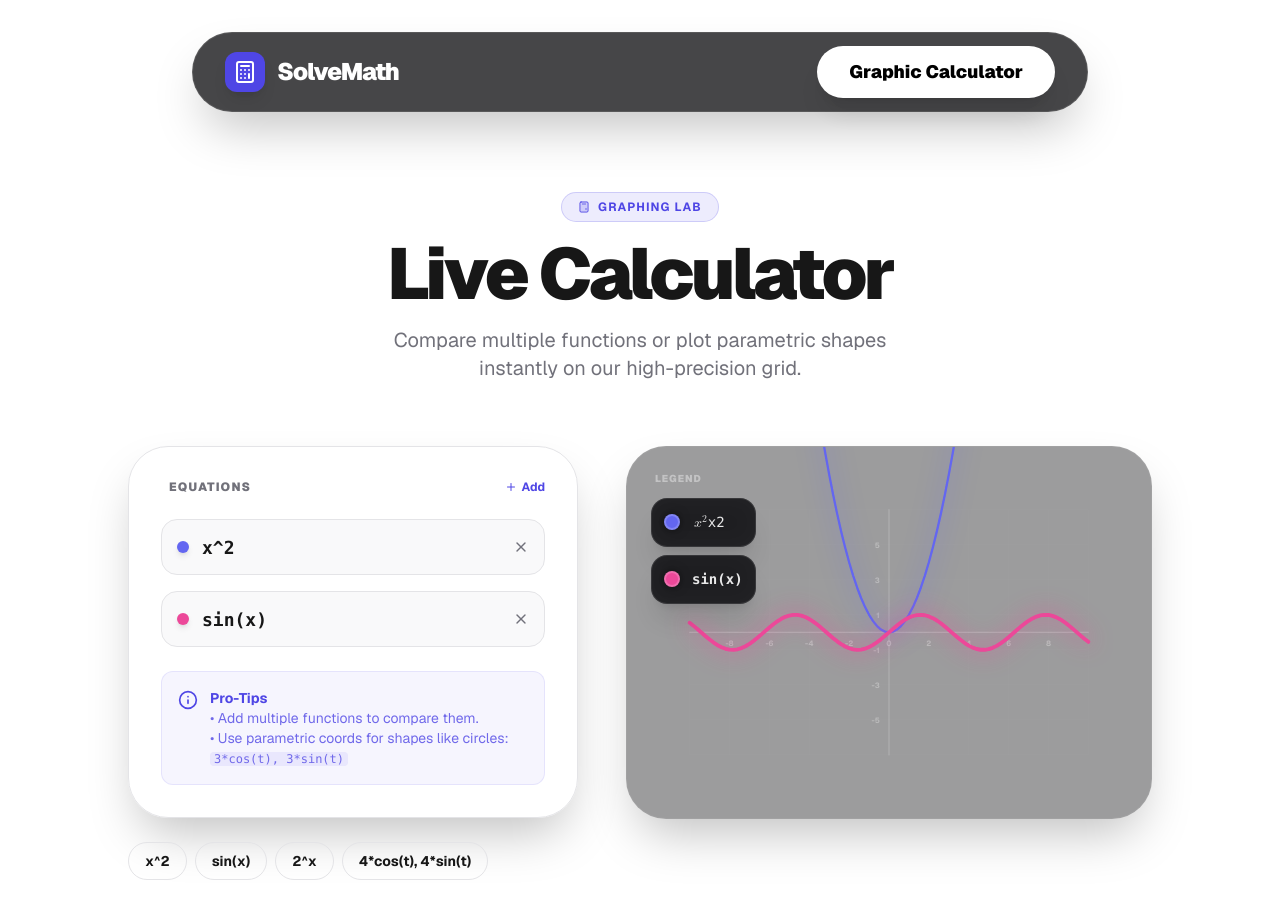
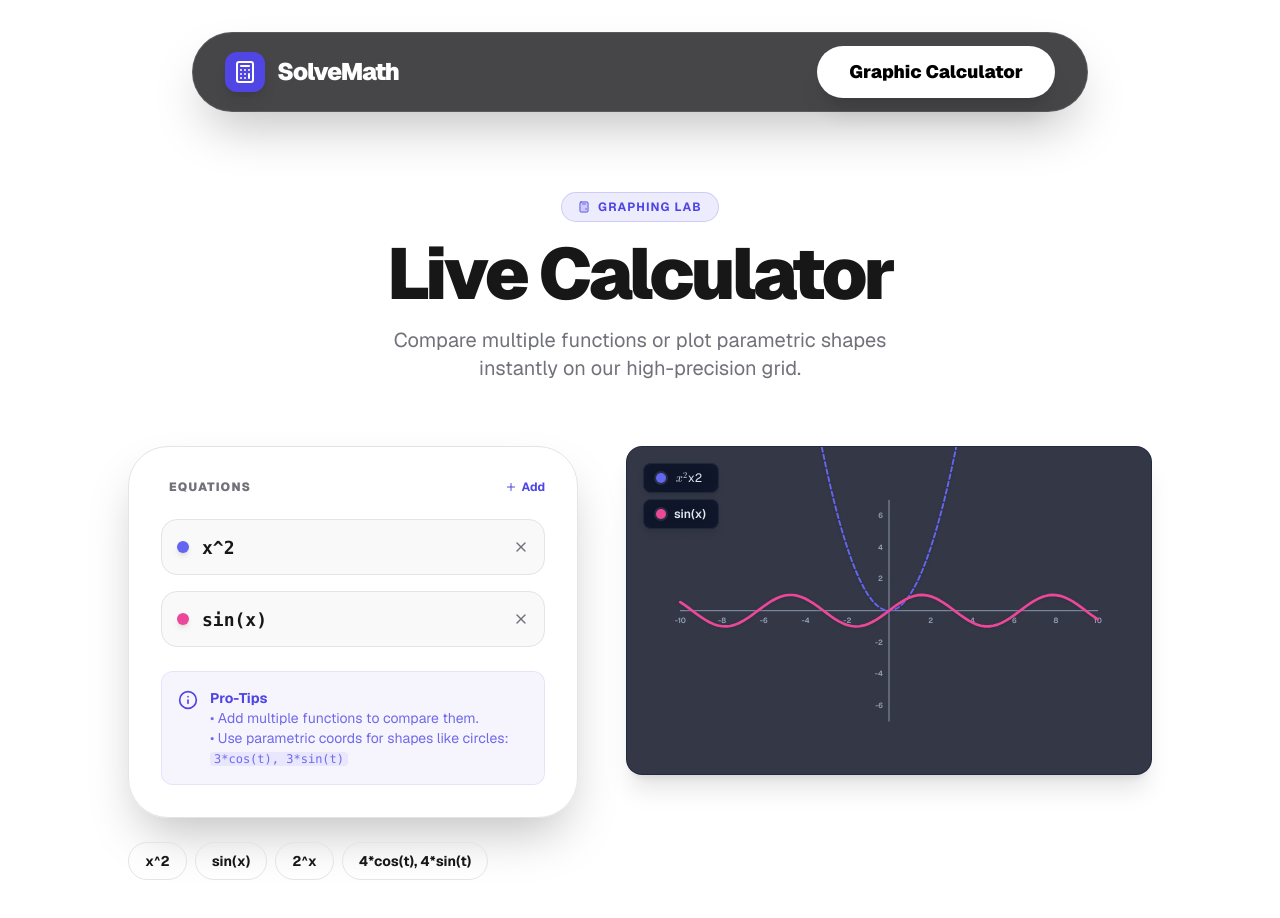
Before and after one commit to DenysHandziichuk/SolveMath, a Next.js app: page /calculator in a window 1280 px wide. Shown: the top 918 px of the page. Built offline with nearby package versions, Linux system fonts and the light colour scheme.

Commit message:
feat(graph): enhance 2D coordinate graph with asymptotes, holes, and theme styling

```diff
--- a/components/MathGraph.tsx
+++ b/components/MathGraph.tsx
@@ -1,6 +1,5 @@
 "use client";
 
-import { motion } from "framer-motion";
 import { MathRenderer } from "./MathRenderer";
 import { compile } from "mathjs";
 import { useMemo } from "react";
@@ -17,24 +16,47 @@ interface GraphFunction {
   equation?: string;
 }
 
+interface Asymptote {
+  type: "vertical" | "horizontal" | "oblique";
+  value: number | string;
+  label?: string;
+}
+
+interface Hole {
+  x: number;
+  y: number;
+}
+
 interface MathGraphProps {
   functions?: GraphFunction[];
-  // Maintain backward compatibility for single point set
   points?: Point[];
   properties?: { name: string; value: string }[];
   bounds?: { minX: number; maxX: number; minY: number; maxY: number };
+  asymptotes?: Asymptote[];
+  holes?: Hole[];
+  isRadian?: boolean;
   color?: string;
   equation?: string;
 }
 
-export function MathGraph({ functions, points, properties, bounds, color = "#6366f1", equation }: MathGraphProps) {
-  // Configuration
-  const width = 600;
-  const height = 400;
-  const padding = 40;
+export function MathGraph({
+  functions,
+  points,
+  properties,
+  bounds,
+  asymptotes = [],
+  holes = [],
+  isRadian = false,
+  color = "#3b82f6",
+  equation,
+}: MathGraphProps) {
+  // Coordinate Canvas Dimensions (16:10 or 16:9 ratio)
+  const width = 640;
+  const height = 380;
+  const padding = 44;
 
-  const minX = bounds?.minX ?? -10;
-  const maxX = bounds?.maxX ?? 10;
+  const minX = bounds?.minX ?? (isRadian ? -0.5 : -10);
+  const maxX = bounds?.maxX ?? (isRadian ? 2 * Math.PI + 0.5 : 10);
   const minY = bounds?.minY ?? -7;
   const maxY = bounds?.maxY ?? 7;
 
@@ -42,20 +64,21 @@ export function MathGraph({ functions, points, properties, bounds, color = "#636
   const displayFunctions = useMemo(() => {
     const rawFunctions: GraphFunction[] = functions || (points ? [{ points, color, equation }] : []);
 
-    return rawFunctions.map(fn => {
+    return rawFunctions.map((fn) => {
       if (fn.mathjs) {
         const generatedPoints: Point[] = [];
         try {
           if (fn.mathjs.includes(",")) {
-             // Parametric
-             const [xEq, yEq] = fn.mathjs.split(",").map(s => s.trim());
+            // Parametric mode: "x(t), y(t)"
+            const [xEq, yEq] = fn.mathjs.split(",").map((s) => s.trim());
             const cx = compile(xEq);
             const cy = compile(yEq);
-             for (let t = 0; t <= 2 * Math.PI + 0.1; t += 0.1) {
+            const step = (2 * Math.PI) / 120;
+            for (let t = 0; t <= 2 * Math.PI + 0.05; t += step) {
               try {
                 const x = cx.evaluate({ t, x: t });
                 const y = cy.evaluate({ t, x: t });
-                 if (typeof x === 'number' && typeof y === 'number' && isFinite(x) && isFinite(y)) {
+                if (typeof x === "number" && typeof y === "number" && isFinite(x) && isFinite(y)) {
                   generatedPoints.push({ x, y });
                 }
               } catch {}
@@ -63,17 +86,18 @@ export function MathGraph({ functions, points, properties, bounds, color = "#636
           } else {
             // Standard y = f(x)
             const cy = compile(fn.mathjs);
-             const step = (maxX - minX) / 150; // Use reasonable number of points
+            const totalSteps = 240;
+            const step = (maxX - minX) / totalSteps;
             for (let x = minX; x <= maxX; x += step) {
               try {
-                 const y = cy.evaluate({ x });
-                 if (typeof y === 'number' && isFinite(y)) {
+                const y = cy.evaluate({ x, pi: Math.PI, e: Math.E });
+                if (typeof y === "number" && isFinite(y) && !isNaN(y)) {
                   generatedPoints.push({ x, y });
                 }
               } catch {}
             }
           }
-          return { ...fn, points: generatedPoints.length > 0 ? generatedPoints : (fn.points || []) };
+          return { ...fn, points: generatedPoints.length > 0 ? generatedPoints : fn.points || [] };
         } catch {
           return { ...fn, points: fn.points || [] };
         }
@@ -81,8 +105,6 @@ export function MathGraph({ functions, points, properties, bounds, color = "#636
       return { ...fn, points: fn.points || [] };
     });
   }, [functions, points, color, equation, minX, maxX]);
-
-  if (displayFunctions.length === 0) return null;
 
   // Scaling functions mapping logical units to SVG pixels
   const scaleX = (x: number) => {
@@ -92,168 +114,285 @@ export function MathGraph({ functions, points, properties, bounds, color = "#636
     return height - (padding + ((y - minY) / (maxY - minY)) * (height - 2 * padding));
   };
 
-  // Generate Grid Lines
-  const xGridStep = Math.ceil((maxX - minX) / 15) || 1;
-  const yGridStep = Math.ceil((maxY - minY) / 10) || 1;
+  // Generate Grid Lines and Ticks
+  const xTicks = useMemo(() => {
+    if (isRadian) {
+      return [
+        { val: 0, label: "0" },
+        { val: Math.PI / 2, label: "π/2" },
+        { val: Math.PI, label: "π" },
+        { val: (3 * Math.PI) / 2, label: "3π/2" },
+        { val: 2 * Math.PI, label: "2π" },
+      ].filter((t) => t.val >= minX && t.val <= maxX);
+    }
+    const xStep = Math.ceil((maxX - minX) / 12) || 1;
+    const ticks = [];
+    for (let x = Math.ceil(minX / xStep) * xStep; x <= maxX; x += xStep) {
+      if (x !== 0 && x >= minX && x <= maxX) {
+        ticks.push({ val: x, label: String(Math.round(x * 10) / 10) });
+      }
+    }
+    return ticks;
+  }, [isRadian, minX, maxX]);
 
-  const xGrid = Array.from({ length: Math.floor((maxX - minX) / xGridStep) + 1 }, (_, i) => minX + i * xGridStep);
-  const yGrid = Array.from({ length: Math.floor((maxY - minY) / yGridStep) + 1 }, (_, i) => minY + i * yGridStep);
+  const yTicks = useMemo(() => {
+    const yStep = Math.ceil((maxY - minY) / 8) || 1;
+    const ticks = [];
+    for (let y = Math.ceil(minY / yStep) * yStep; y <= maxY; y += yStep) {
+      if (y !== 0 && y >= minY && y <= maxY) {
+        ticks.push({ val: y, label: String(Math.round(y * 10) / 10) });
+      }
+    }
+    return ticks;
+  }, [minY, maxY]);
 
-  // Axis Ticks (skip edges to avoid overlap)
-  const xTicks = xGrid.filter(t => t !== minX && t !== maxX);
-  const yTicks = yGrid.filter(t => t !== minY && t !== maxY && t !== 0);
+  if (displayFunctions.length === 0 && asymptotes.length === 0) return null;
+
 
   return (
-    <div className="relative flex flex-col items-center justify-center p-4 lg:p-8 bg-zinc-950/40 rounded-[2.5rem] border border-white/5 w-full max-w-3xl shadow-2xl backdrop-blur-xl group overflow-hidden">
-      {/* Desmos-style Equation Card(s) */}
-      <div className="absolute top-6 left-6 z-20 flex flex-col gap-2">
-        {displayFunctions.length > 1 && (
-          <div className="text-[10px] font-black uppercase tracking-widest text-white/40 mb-1 ml-1">Legend</div>
+    <div className="relative flex flex-col items-center justify-center p-3 sm:p-5 bg-slate-950/80 rounded-2xl border border-slate-800/80 w-full max-w-3xl shadow-xl backdrop-blur-md group overflow-hidden">
+      {/* Legend & Equation Badges */}
+      <div className="absolute top-4 left-4 z-20 flex flex-col gap-1.5 max-w-[70%] pointer-events-none">
+        {displayFunctions.map(
+          (fn, idx) =>
+            fn.equation && (
+              <div
+                key={idx}
+                className="flex items-center gap-2 bg-slate-900/90 border border-slate-800 px-3 py-1.5 rounded-lg shadow-md backdrop-blur-sm"
+              >
+                <div
+                  style={{ backgroundColor: fn.color || color }}
+                  className="h-2.5 w-2.5 rounded-full ring-2 ring-white/10"
+                />
+                <div className="text-xs font-semibold text-slate-200">
+                  <MathRenderer text={fn.equation} inline />
+                </div>
+              </div>
+            )
         )}
-        {displayFunctions.map((fn, idx) => fn.equation && (
-          <motion.div
-            key={idx}
-            initial={{ opacity: 0, x: -20 }}
-            animate={{ opacity: 1, x: 0 }}
-            transition={{ delay: idx * 0.2 }}
-            className="flex items-center gap-3 bg-zinc-900/90 border border-white/10 p-3 rounded-2xl shadow-xl backdrop-blur-md"
-          >
-            <div style={{ backgroundColor: fn.color || color }} className="h-4 w-4 rounded-full shadow-[0_0_10px_rgba(0,0,0,0.5)] border-2 border-white/20" />
-            <div className="text-sm font-black font-mono text-white/90">
-              <MathRenderer text={fn.equation} />
       </div>
-          </motion.div>
+
+      {/* Properties HUD */}
+      {properties && properties.length > 0 && (
+        <div className="absolute bottom-4 right-4 z-20 flex flex-col gap-1 bg-slate-900/90 border border-slate-800 p-2.5 rounded-xl shadow-md backdrop-blur-sm pointer-events-none">
+          <div className="grid grid-cols-2 gap-x-4 gap-y-1">
+            {properties.map((prop, idx) => (
+              <div key={idx} className="flex flex-col">
+                <span className="text-[9px] font-semibold text-slate-400 uppercase tracking-wider">
+                  <MathRenderer text={prop.name} inline />
+                </span>
+                <span className="text-xs font-bold text-slate-100">
+                  <MathRenderer text={prop.value} inline />
+                </span>
+              </div>
+
             ))}
           </div>
-
-      {properties && properties.length > 0 && (
-        <motion.div
-          initial={{ opacity: 0, y: 20 }}
-          animate={{ opacity: 1, y: 0 }}
-          transition={{ delay: 0.5 }}
-          className="absolute bottom-6 right-6 z-20 flex flex-col gap-3 bg-zinc-900/90 border border-white/10 p-4 rounded-2xl shadow-xl backdrop-blur-md"
-        >
-          <div className="text-[10px] font-black uppercase tracking-widest text-white/40 mb-1">Properties</div>
-          <div className="grid grid-cols-2 gap-x-6 gap-y-3">
-            {properties.map((prop, idx) => (
-              <div key={idx} className="flex flex-col">
-                <span className="text-[10px] font-bold text-white/50 uppercase">{prop.name}</span>
-                <span className="text-sm font-black font-mono text-white/90 mt-0.5">
-                  <MathRenderer text={prop.value} />
-                </span>
         </div>
-            ))}
-          </div>
-        </motion.div>
       )}
 
-      <svg
-        viewBox={`0 0 ${width} ${height}`}
-        className="w-full h-auto overflow-visible relative z-10"
-      >
-        {/* Minor Grid Lines */}
-        {xGrid.map(x => (
+      <svg viewBox={`0 0 ${width} ${height}`} className="w-full h-auto overflow-visible relative z-10">
+        {/* Subtle Background Grid */}
+        {xTicks.map((t) => (
           <line
-            key={`gx-${x}`}
-            x1={scaleX(x)} y1={padding} x2={scaleX(x)} y2={height - padding}
-            stroke="white" strokeWidth="0.5" strokeOpacity="0.05"
+            key={`grid-x-${t.val}`}
+            x1={scaleX(t.val)}
+            y1={padding}
+            x2={scaleX(t.val)}
+            y2={height - padding}
+            stroke="#334155"
+            strokeWidth="0.7"
+            strokeDasharray="2,3"
+            strokeOpacity="0.4"
           />
         ))}
-        {yGrid.map(y => (
+        {yTicks.map((t) => (
           <line
-            key={`gy-${y}`}
-            x1={padding} y1={scaleY(y)} x2={width - padding} y2={scaleY(y)}
-            stroke="white" strokeWidth="0.5" strokeOpacity="0.05"
+            key={`grid-y-${t.val}`}
+            x1={padding}
+            y1={scaleY(t.val)}
+            x2={width - padding}
+            y2={scaleY(t.val)}
+            stroke="#334155"
+            strokeWidth="0.7"
+            strokeDasharray="2,3"
+            strokeOpacity="0.4"
           />
         ))}
 
-        {/* Main Axes */}
+        {/* Coordinate Axes */}
         <line
-          x1={scaleX(minX)} y1={scaleY(0)} x2={scaleX(maxX)} y2={scaleY(0)}
-          stroke="white" strokeWidth="1.5" strokeOpacity="0.2" strokeLinecap="round"
+          x1={scaleX(minX)}
+          y1={scaleY(0)}
+          x2={scaleX(maxX)}
+          y2={scaleY(0)}
+          stroke="#94a3b8"
+          strokeWidth="1.2"
+          strokeLinecap="round"
         />
         <line
-          x1={scaleX(0)} y1={scaleY(minY)} x2={scaleX(0)} y2={scaleY(maxY)}
-          stroke="white" strokeWidth="1.5" strokeOpacity="0.2" strokeLinecap="round"
+          x1={scaleX(0)}
+          y1={scaleY(minY)}
+          x2={scaleX(0)}
+          y2={scaleY(maxY)}
+          stroke="#94a3b8"
+          strokeWidth="1.2"
+          strokeLinecap="round"
         />
 
-        {/* Axis Labels */}
-        {xTicks.map(tick => (
+        {/* Axis Ticks and Numeric Labels */}
+        {xTicks.map((t) => (
           <text
-            key={`xt-${tick}`}
-            x={scaleX(tick)} y={scaleY(0) + 18}
-            fontSize="10" fill="white" fillOpacity="0.3" textAnchor="middle" fontWeight="bold"
+            key={`xt-${t.val}`}
+            x={scaleX(t.val)}
+            y={Math.min(height - 12, Math.max(20, scaleY(0) + 16))}
+            fontSize="10"
+            fill="#94a3b8"
+            textAnchor="middle"
+            fontWeight="600"
+            fontFamily="inherit"
           >
-            {Math.round(tick * 100) / 100}
+            {t.label}
           </text>
         ))}
-        {yTicks.map(tick => (
+        {yTicks.map((t) => (
           <text
-            key={`yt-${tick}`}
-            x={scaleX(0) - 12} y={scaleY(tick) + 4}
-            fontSize="10" fill="white" fillOpacity="0.3" textAnchor="end" fontWeight="bold"
+            key={`yt-${t.val}`}
+            x={Math.max(16, scaleX(0) - 8)}
+            y={scaleY(t.val) + 3}
+            fontSize="10"
+            fill="#94a3b8"
+            textAnchor="end"
+            fontWeight="600"
+            fontFamily="inherit"
           >
-            {Math.round(tick * 100) / 100}
+            {t.label}
           </text>
         ))}
 
-        {/* The Function Paths */}
+        {/* Asymptotes (Dashed Lines) */}
+        {asymptotes.map((asymp, idx) => {
+          const numVal = typeof asymp.value === "number" ? asymp.value : parseFloat(asymp.value);
+          if (isNaN(numVal)) return null;
+
+          if (asymp.type === "vertical") {
+            const sx = scaleX(numVal);
+            return (
+              <g key={`asymp-v-${idx}`}>
+                <line
+                  x1={sx}
+                  y1={padding}
+                  x2={sx}
+                  y2={height - padding}
+                  stroke="#ef4444"
+                  strokeWidth="1.5"
+                  strokeDasharray="6,4"
+                  strokeOpacity="0.8"
+                />
+                {asymp.label && (
+                  <text x={sx + 4} y={padding + 12} fontSize="10" fill="#ef4444" fontWeight="bold">
+                    {asymp.label}
+                  </text>
+                )}
+              </g>
+            );
+          } else if (asymp.type === "horizontal") {
+            const sy = scaleY(numVal);
+            return (
+              <g key={`asymp-h-${idx}`}>
+                <line
+                  x1={padding}
+                  y1={sy}
+                  x2={width - padding}
+                  y2={sy}
+                  stroke="#ef4444"
+                  strokeWidth="1.5"
+                  strokeDasharray="6,4"
+                  strokeOpacity="0.8"
+                />
+                {asymp.label && (
+                  <text x={width - padding - 40} y={sy - 4} fontSize="10" fill="#ef4444" fontWeight="bold">
+                    {asymp.label}
+                  </text>
+                )}
+              </g>
+            );
+          }
+          return null;
+        })}
+
+        {/* Function Curves */}
         {displayFunctions.map((fn, idx) => {
-          const validPoints = fn.points?.filter(p => typeof p.x === 'number' && !isNaN(p.x) && typeof p.y === 'number' && !isNaN(p.y)) || [];
+          const validPoints =
+            fn.points?.filter((p) => typeof p.x === "number" && !isNaN(p.x) && typeof p.y === "number" && !isNaN(p.y)) ||
+            [];
 
           if (validPoints.length === 1) {
             return (
-              <motion.circle
+              <circle
                 key={idx}
                 cx={scaleX(validPoints[0].x)}
                 cy={scaleY(validPoints[0].y)}
-                r="6"
+                r="5"
                 fill={fn.color || color}
-                initial={{ scale: 0, opacity: 0 }}
-                animate={{ scale: 1, opacity: 1 }}
-                transition={{ duration: 1 }}
-                style={{ filter: `drop-shadow(0 0 10px ${fn.color || color})` }}
+                className="drop-shadow-md"
               />
             );
           }
 
-          // Asymptote checking logic
-          let pathData = "";
+          // Construct segments without jumping across vertical asymptotes
+          const segments: string[] = [];
+          let currentSegment = "";
           const yThreshold = (maxY - minY) * 1.5;
           let prevPoint: Point | null = null;
 
-          validPoints.forEach((p, i) => {
+          validPoints.forEach((p) => {
             const sx = scaleX(p.x);
             const sy = scaleY(p.y);
-            if (i === 0) {
-              pathData += `M ${sx} ${sy}`;
+
+            if (!prevPoint) {
+              currentSegment = `M ${sx} ${sy}`;
             } else {
-              if (prevPoint && Math.abs(p.y - prevPoint!.y) > yThreshold) {
-                pathData += ` M ${sx} ${sy}`; // Start new segment
+              const yJump = Math.abs(p.y - prevPoint.y);
+              if (yJump > yThreshold) {
+                // Terminate segment, start new
+                if (currentSegment) segments.push(currentSegment);
+                currentSegment = `M ${sx} ${sy}`;
               } else {
-                pathData += ` L ${sx} ${sy}`;
+                currentSegment += ` L ${sx} ${sy}`;
               }
             }
             prevPoint = p;
           });
+          if (currentSegment) segments.push(currentSegment);
 
-          return pathData && (
-            <motion.path
-              key={idx}
-              d={pathData}
+          return segments.map((d, segIdx) => (
+            <path
+              key={`${idx}-seg-${segIdx}`}
+              d={d}
               fill="none"
               stroke={fn.color || color}
-              strokeWidth={idx === 0 && displayFunctions.length > 1 ? "3" : "5"}
-              strokeDasharray={idx === 0 && displayFunctions.length > 1 ? "10,5" : "0"}
+              strokeWidth={idx === 0 && displayFunctions.length > 1 ? "2.5" : "3.5"}
+              strokeDasharray={idx === 0 && displayFunctions.length > 1 ? "6,4" : "0"}
               strokeLinecap="round"
               strokeLinejoin="round"
-              initial={{ pathLength: 0, opacity: 0 }}
-              animate={{ pathLength: 1, opacity: 1 }}
-              transition={{ duration: 2.5, ease: [0.22, 1, 0.36, 1], delay: idx * 0.5 }}
-              style={{ filter: `drop-shadow(0 0 15px ${fn.color || color})` }}
+              className="drop-shadow-sm"
             />
-          );
+          ));
         })}
+
+        {/* Holes (Removable Discontinuities) */}
+        {holes.map((hole, idx) => (
+          <circle
+            key={`hole-${idx}`}
+            cx={scaleX(hole.x)}
+            cy={scaleY(hole.y)}
+            r="4.5"
+            fill="#0f172a"
+            stroke="#ef4444"
+            strokeWidth="2"
+          />
+        ))}
       </svg>
     </div>
   );
```
Lines whose indentation alone changed are shown as unchanged.
